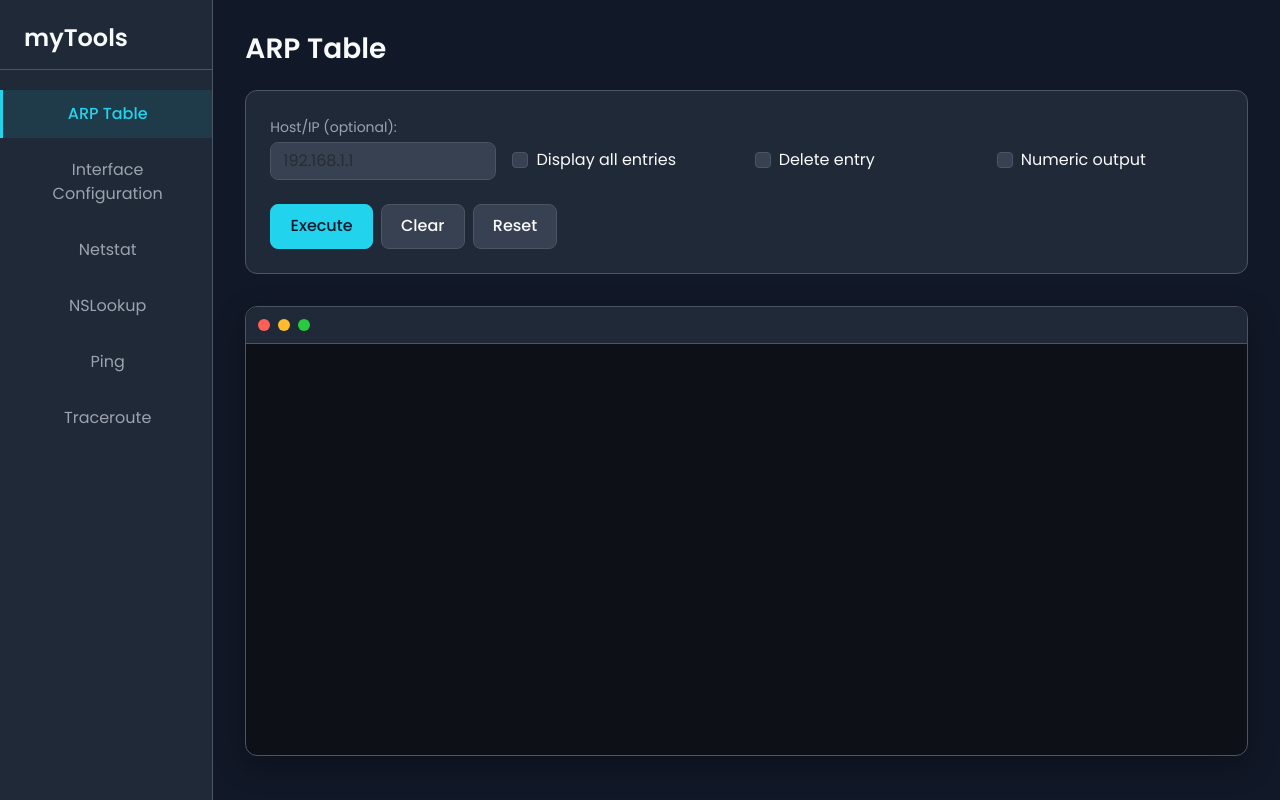
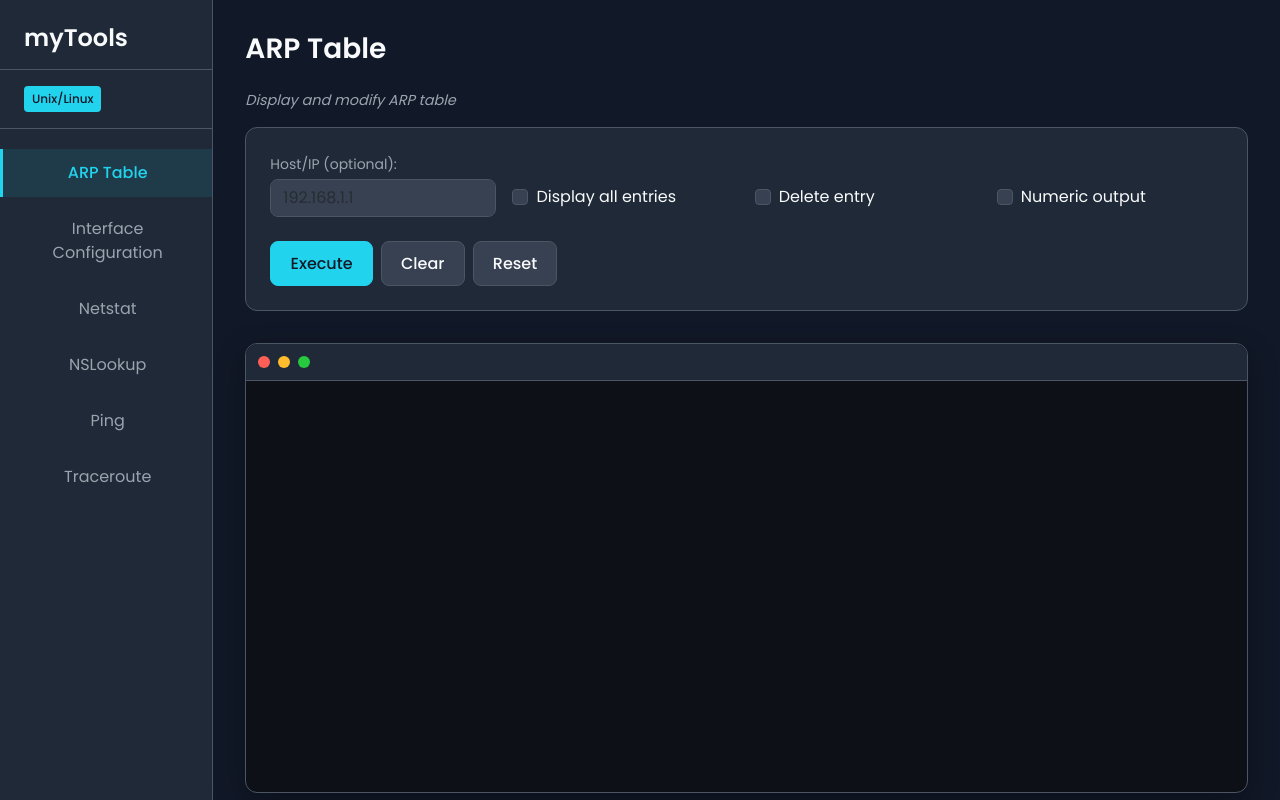
Before and after one commit to randomname124290358349/myTools, a Flask app: page / in a window 1280 px wide. Run offline with Flask 3, Linux system fonts and the light colour scheme; some libraries are stand-ins or nearby versions.

Commit message:
Update index.html

```diff
--- a/templates/index.html
+++ b/templates/index.html
@@ -49,6 +49,22 @@
             margin-bottom: 1rem;
         }
 
+        .platform-info {
+            padding: 0 1.5rem 1rem 1.5rem;
+            margin-bottom: 1rem;
+            border-bottom: 1px solid var(--border-color);
+        }
+
+        .platform-badge {
+            display: inline-block;
+            background-color: var(--accent-primary);
+            color: var(--bg-main);
+            padding: 0.25rem 0.5rem;
+            border-radius: 4px;
+            font-size: 0.75rem;
+            font-weight: 500;
+        }
+
         .nav-pills .nav-link {
             color: var(--text-secondary);
             border-radius: 0;
@@ -80,6 +96,13 @@
             font-weight: 600;
             margin-bottom: 1.5rem;
             color: var(--text-primary);
+        }
+
+        .command-description {
+            color: var(--text-secondary);
+            font-size: 0.9rem;
+            margin-bottom: 1rem;
+            font-style: italic;
         }
 
         .form-card {
@@ -225,6 +248,12 @@
             align-items: center;
             gap: 0.5rem;
         }
+
+        .no-commands {
+            text-align: center;
+            padding: 3rem;
+            color: var(--text-secondary);
+        }
     </style>
 </head>
 <body>
@@ -232,6 +261,9 @@
         <div class="row h-100">
             <div class="col-2 vertical-tabs">
                 <h4 class="sidebar-header">myTools</h4>
+                <div class="platform-info">
+                    <div class="platform-badge" id="platform-badge">Loading...</div>
+                </div>
                 <div class="nav flex-column nav-pills" id="command-tabs"></div>
             </div>
 
@@ -245,6 +277,7 @@
     <script>
         let commands = {};
         let currentExecutions = {};
+        let platformInfo = {};
         const isWindows = navigator.platform.toLowerCase().includes('win');
 
         function saveFormState(cmdId) {
@@ -278,6 +311,21 @@
             }
         }
 
+        async function loadPlatformInfo() {
+            try {
+                const response = await fetch('/api/platform');
+                platformInfo = await response.json();
+
+                const platformBadge = document.getElementById('platform-badge');
+                const platform = platformInfo.platform === 'windows' ? 'Windows' : 'Unix/Linux';
+                platformBadge.textContent = platform;
+                platformBadge.title = `${platformInfo.system} ${platformInfo.machine}`;
+            } catch (error) {
+                console.error("Error loading platform info:", error);
+                document.getElementById('platform-badge').textContent = isWindows ? 'Windows' : 'Unix/Linux';
+            }
+        }
+
         async function loadCommands() {
             try {
                 const response = await fetch('/api/commands');
@@ -285,15 +333,37 @@
                 generateInterface();
             } catch (error) {
                 console.error("Error loading commands:", error);
+                showNoCommandsMessage();
             }
+        }
+
+        function showNoCommandsMessage() {
+            const contentContainer = document.getElementById('tab-content');
+            contentContainer.innerHTML = `
+                <div class="no-commands">
+                    <h3>Nenhum comando disponível</h3>
+                    <p>Não há comandos compatíveis com esta plataforma ou ocorreu um erro ao carregar os comandos.</p>
+                </div>
+            `;
         }
 
         function generateInterface() {
             const tabsContainer = document.getElementById('command-tabs');
             const contentContainer = document.getElementById('tab-content');
 
+            // Limpa containers
+            tabsContainer.innerHTML = '';
+            contentContainer.innerHTML = '';
+
+            const commandEntries = Object.entries(commands);
+
+            if (commandEntries.length === 0) {
+                showNoCommandsMessage();
+                return;
+            }
+
             let isFirst = true;
-            for (const [cmdId, cmd] of Object.entries(commands)) {
+            for (const [cmdId, cmd] of commandEntries) {
                 const tab = createTab(cmdId, cmd.name, isFirst);
                 const content = createContent(cmdId, cmd, isFirst);
 
@@ -323,6 +393,7 @@
 
             div.innerHTML = `
                 <h3>${cmd.name}</h3>
+                <div class="command-description">${cmd.description}</div>
                 <div class="form-card">
                     <form id="form-${cmdId}">
                         ${generateFormFields(cmd.options)}
@@ -355,11 +426,20 @@
         }
 
         function generateFormFields(options) {
+            if (!options || options.length === 0) {
+                return '<p class="text-muted">Este comando não possui opções configuráveis.</p>';
+            }
+
             let html = '<div class="row g-3">';
 
             for (const option of options) {
-                if (option.platforms && !option.platforms.includes(isWindows ? 'windows' : 'unix')) {
-                    continue;
+                // A filtragem por plataforma já é feita no backend
+                // mas mantemos esta verificação como fallback
+                if (option.platforms) {
+                    const currentPlatform = isWindows ? 'windows' : 'unix';
+                    if (!option.platforms.includes(currentPlatform)) {
+                        continue;
+                    }
                 }
                 html += generateField(option);
             }
@@ -454,6 +534,12 @@
                     body: JSON.stringify(data)
                 });
 
+                if (!response.ok) {
+                    const errorText = await response.text();
+                    outputDiv.textContent = `[ERROR]: ${errorText}\n`;
+                    return;
+                }
+
                 const executionId = response.headers.get('X-Execution-ID');
                 if (executionId) {
                     currentExecutions[tool] = executionId;
@@ -504,12 +590,22 @@
             for (const option of commands[cmdId].options) {
                 const element = document.getElementById(option.id);
                 if (element && option.value) {
-                    element.value = option.value;
+                    if (option.type === 'checkbox') {
+                        element.checked = true;
+                    } else {
+                        element.value = option.value;
+                    }
                 }
             }
         }
 
-        loadCommands();
+        // Initialize application
+        async function init() {
+            await loadPlatformInfo();
+            await loadCommands();
+        }
+
+        init();
     </script>
 </body>
 </html>
```
